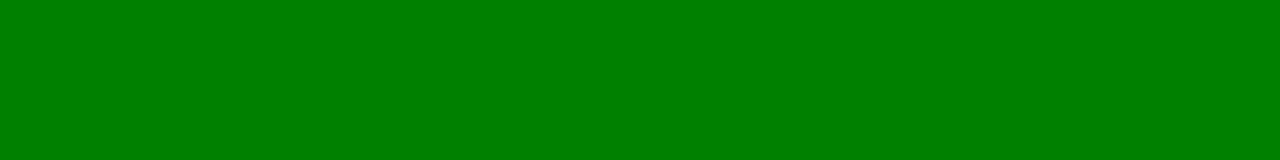
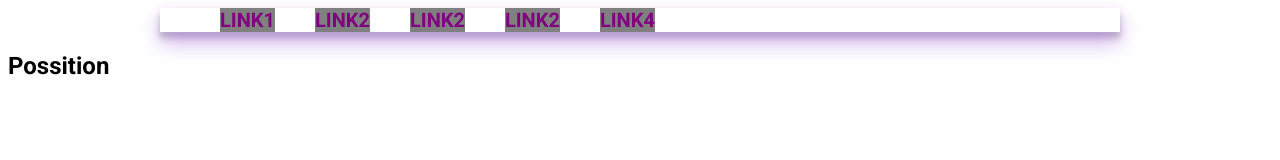
Before and after one commit to zharovskyi/GoIt-Class-Work, a plain HTML site: page ClassWorkPossition/index.html in a window 1280 px wide. Drawn offline with Linux system fonts and the light colour scheme.

Commit message:
add submenu

```diff
--- a/ClassWorkPossition/index.html
+++ b/ClassWorkPossition/index.html
@@ -1,5 +1,6 @@
 <!DOCTYPE html>
 <html lang="en">
+
 <head>
     <meta charset="UTF-8">
     <meta name="viewport" content="width=device-width, initial-scale=1.0">
@@ -9,7 +10,33 @@
     <link rel="stylesheet" href="/style/style.css">
     <link rel="stylesheet" href="/style/style.css">
 </head>
+
 <body>
+    <header class="header">
+        <nav class="navigation container">
+            <ul class="navigation__items">
+                <li class="nav__item"><a href="" class="nav__link">Link1</a>
+                    <ul class="navigation__items navigation__subitems">
+                            <li class="nav__item"><a href="" class="nav__link">Link1</a></li>
+                            <li class="nav__item"><a href="" class="nav__link">Link2</a></li>
+                            <li class="nav__item"><a href="" class="nav__link">Link2</a></li>
+                            <li class="nav__item"><a href="" class="nav__link">Link2</a></li>
+                            <li class="nav__item"><a href="" class="nav__link">Link4</a></li>
+                        </ul>
+                </li>
+                <li class="nav__item"><a href="" class="nav__link">Link2</a></li>
+                <li class="nav__item"><a href="" class="nav__link">Link2</a></li>
+                <li class="nav__item"><a href="" class="nav__link">Link2</a></li>
+                <li class="nav__item"><a href="" class="nav__link">Link4</a></li>
+            </ul>
+        </nav>
+    </header>
+    <main>
+        <section>
+            <h1>Possition</h1>
+        </section>
+    </main>
 
 </body>
+
 </html>
--- a/ClassWorkPossition/style/style.css
+++ b/ClassWorkPossition/style/style.css
@@ -3,7 +3,7 @@ html {
 }
 body {
     font-family: 'Roboto', sans-serif;
-    background-color:green;
+
 }
 *::after,
 *::before {
@@ -14,8 +14,44 @@ img {
     max-width: 100%;
     height: auto;
 }
-.clearfix::after {
+/* .clearfix::after {
     display: table;
     content: "";
     clear: both;
+} */
+.container {
+   margin: 0 auto;
+   max-width: 960px;
 }
+.navigation {
+    box-shadow: 0 10px 20px rgba(171, 112, 224, 0.59), 0 6px 6px rgba(0,0,0,0.23);
+}
+.navigation__items{
+    font-size: 0;
+}
+.nav__item{
+    list-style: none;
+    display: inline-block;
+    position: relative;
+}
+.nav__link{
+    display: block;
+    color:purple;
+    font-size: 20px;
+    font-weight: bold;text-decoration: none;
+    margin: 0 20px;
+    text-transform: uppercase;
+    background: gray;
+    text-align: center;
+}
+/* Submenu */
+.navigation__subitems{
+    position: absolute;
+    /* display: none; 1 */
+    visibility: hidden; 2
+}
+.nav__item:hover .navigation__subitems {
+    /* display: block;1 */
+    /* 2 work animation */
+    visibility: visible;  /* sdds
+}
```
